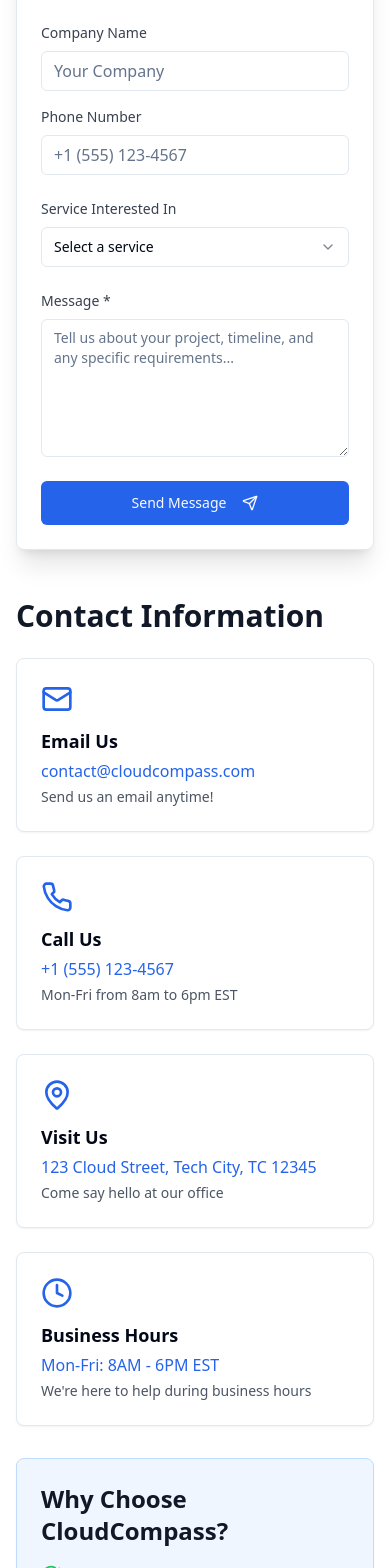
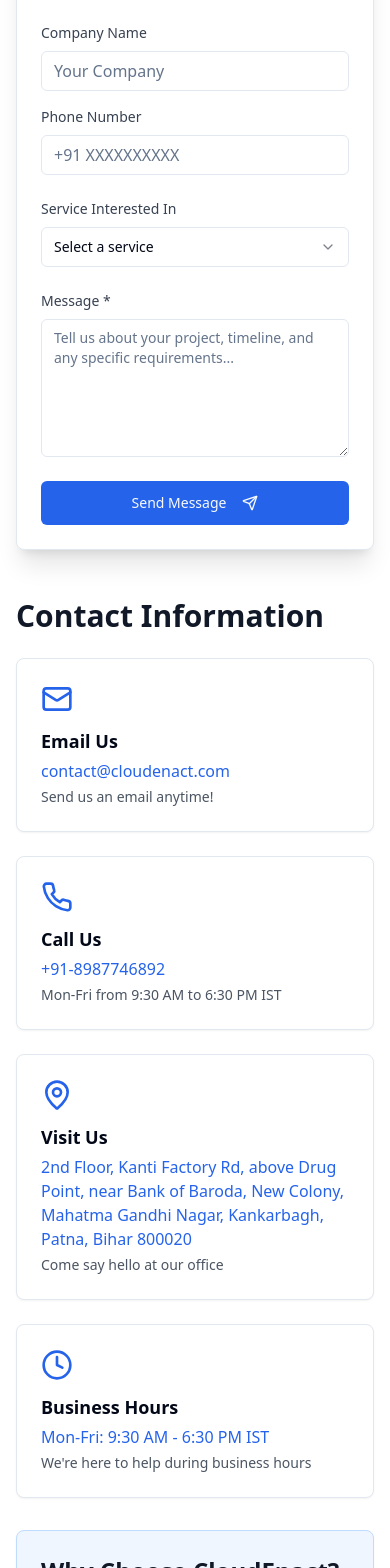
Before and after one commit to mdsalman7/cloudenact-24, a React (Vite) app: page /contact in a window 390 px wide. Shown: the part 820-2388 px from the top of the page. Built offline with nearby package versions, Linux system fonts and the light colour scheme.

Commit message:
Update contact information
Change email, phone, address, and business hours on the contact page.

```diff
--- a/src/pages/Contact.tsx
+++ b/src/pages/Contact.tsx
@@ -1,4 +1,3 @@
-
 import { useState } from "react";
 import { Mail, Phone, MapPin, Clock, Send, CheckCircle } from "lucide-react";
 import { Button } from "@/components/ui/button";
@@ -54,25 +53,25 @@ const Contact = () => {
     {
       icon: Mail,
       title: "Email Us",
-      content: "contact@cloudcompass.com",
+      content: "contact@cloudenact.com",
       description: "Send us an email anytime!"
     },
     {
       icon: Phone,
       title: "Call Us",
-      content: "+1 (555) 123-4567",
-      description: "Mon-Fri from 8am to 6pm EST"
+      content: "+91-8987746892",
+      description: "Mon-Fri from 9:30 AM to 6:30 PM IST"
     },
     {
       icon: MapPin,
       title: "Visit Us",
-      content: "123 Cloud Street, Tech City, TC 12345",
+      content: "2nd Floor, Kanti Factory Rd, above Drug Point, near Bank of Baroda, New Colony, Mahatma Gandhi Nagar, Kankarbagh, Patna, Bihar 800020",
       description: "Come say hello at our office"
     },
     {
       icon: Clock,
       title: "Business Hours",
-      content: "Mon-Fri: 8AM - 6PM EST",
+      content: "Mon-Fri: 9:30 AM - 6:30 PM IST",
       description: "We're here to help during business hours"
     }
   ];
@@ -172,7 +171,7 @@ const Contact = () => {
                         type="tel"
                         value={formData.phone}
                         onChange={(e) => handleInputChange("phone", e.target.value)}
-                        placeholder="+1 (555) 123-4567"
+                        placeholder="+91 XXXXXXXXXX"
                       />
                     </div>
                   </div>
@@ -249,7 +248,7 @@ const Contact = () => {
               {/* Why Choose Us */}
               <Card className="bg-blue-50 border-blue-200">
                 <CardContent className="p-6">
-                  <h3 className="text-2xl font-bold text-gray-900 mb-4">Why Choose CloudCompass?</h3>
+                  <h3 className="text-2xl font-bold text-gray-900 mb-4">Why Choose CloudEnact?</h3>
                   <ul className="space-y-3">
                     {benefits.map((benefit, index) => (
                       <li key={index} className="flex items-start">
```
